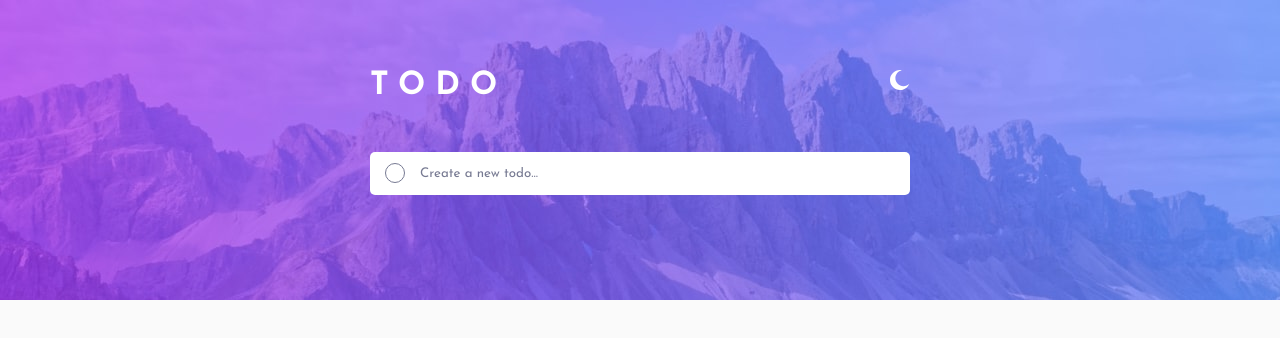
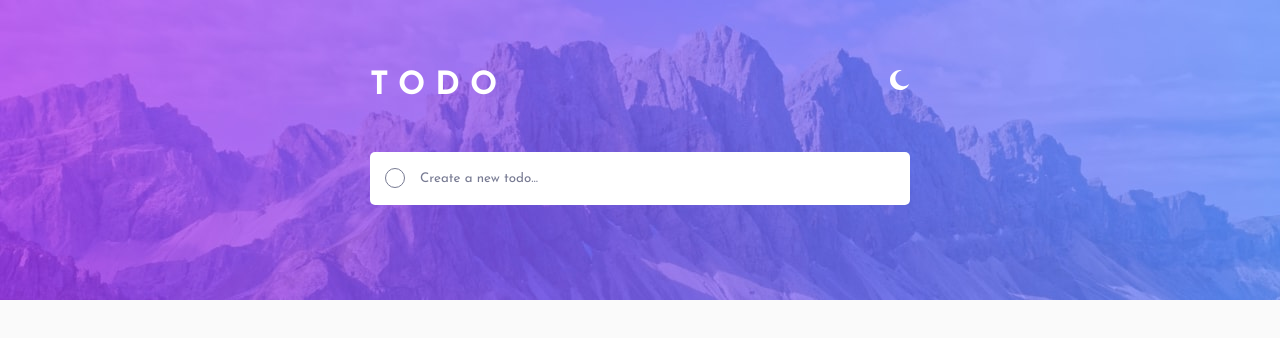
Before and after one commit to barzin144/FrontEndMentor-Todo-App, a React app: page / in a window 1280 px wide. Shown: the top 338 px of the page. Built offline with nearby package versions, Linux system fonts and the light colour scheme.

Commit message:
fixed input paddings

```diff
--- a/src/styles/_input.scss
+++ b/src/styles/_input.scss
@@ -1,5 +1,5 @@
 input {
-	padding: pxToRem(15) pxToRem(15) pxToRem(15) pxToRem(50);
+	padding: pxToRem(20) pxToRem(15) pxToRem(20) pxToRem(50);
 	border-radius: 5px;
 	border: none;
 	font-family: 'Josefin Sans', sans-serif;
@@ -26,7 +26,7 @@ input {
 	position: relative;
 	&::before {
 		position: absolute;
-		top: pxToRem(11);
+		top: pxToRem(16);
 		left: pxToRem(15);
 		content: "";
 		border: 1px solid $Dark_Grayish_Blue;
```
